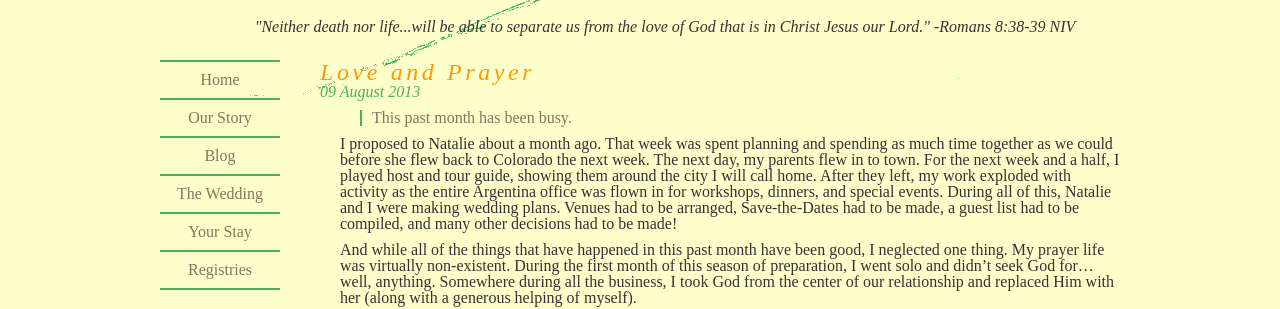
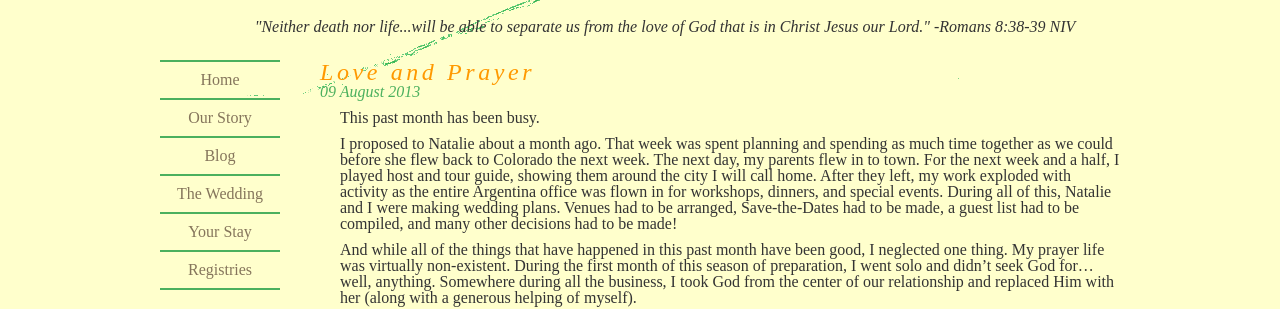
Before and after one commit to natalieh/wedding, a Jekyll site: the page built from _posts/2013-08-09-love-and-prayer.md, in a window 1280 px wide. Shown: the part 129-438 px from the top of the page. Built offline with Jekyll 4.4.1, drawn with Linux system fonts in a browser that asks for light colours.

```diff
--- a/_posts/2013-08-09-love-and-prayer.md
+++ b/_posts/2013-08-09-love-and-prayer.md
@@ -3,7 +3,7 @@ title: Love and Prayer
 layout: post
 ---
 
->This past month has been busy.
+This past month has been busy.
 
 I proposed to Natalie about a month ago. That week was spent planning and spending as much time together as we could before
 she flew back to Colorado the next week. The next day, my parents flew in to town. For the next week and a half,
```
